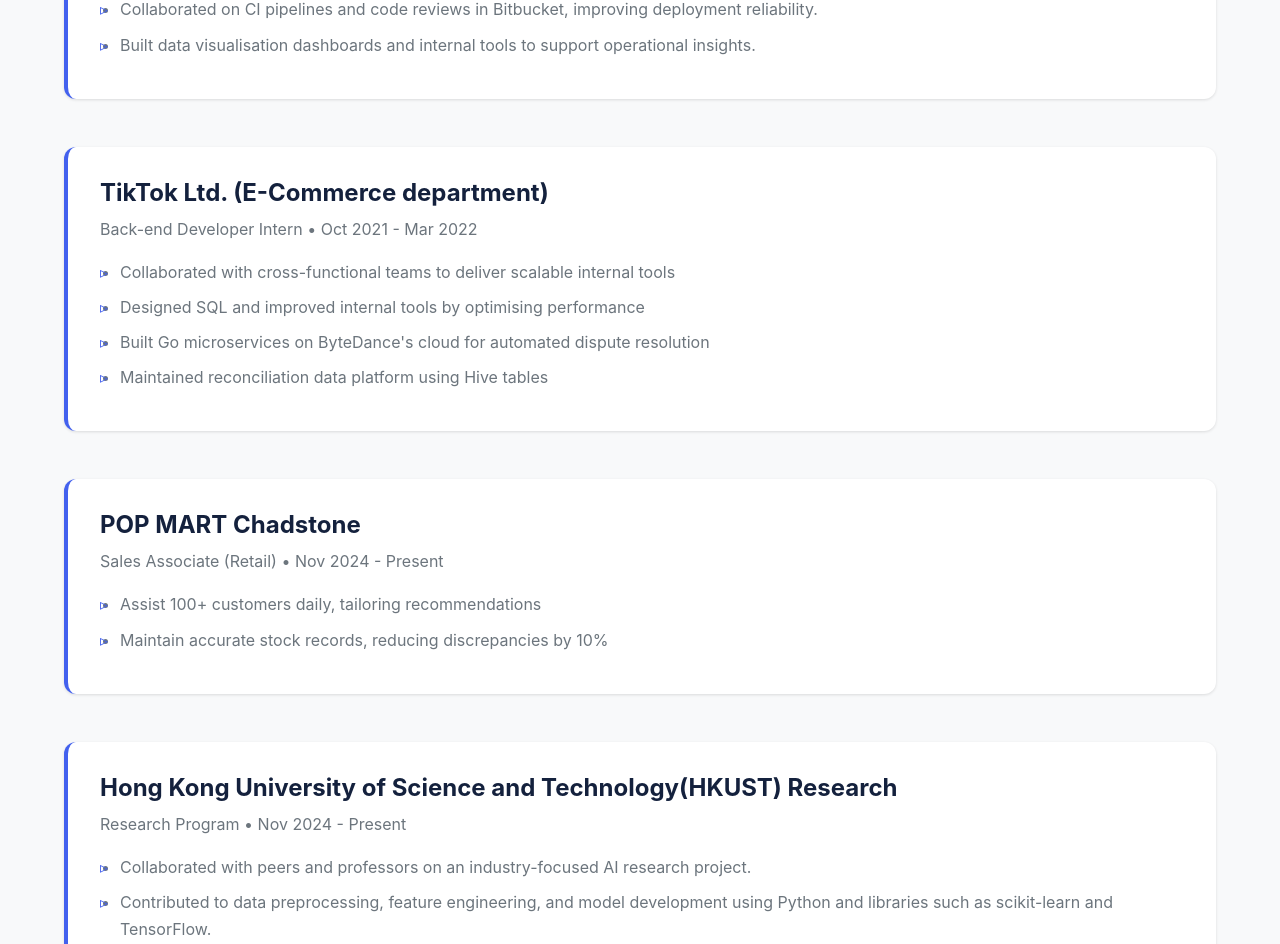
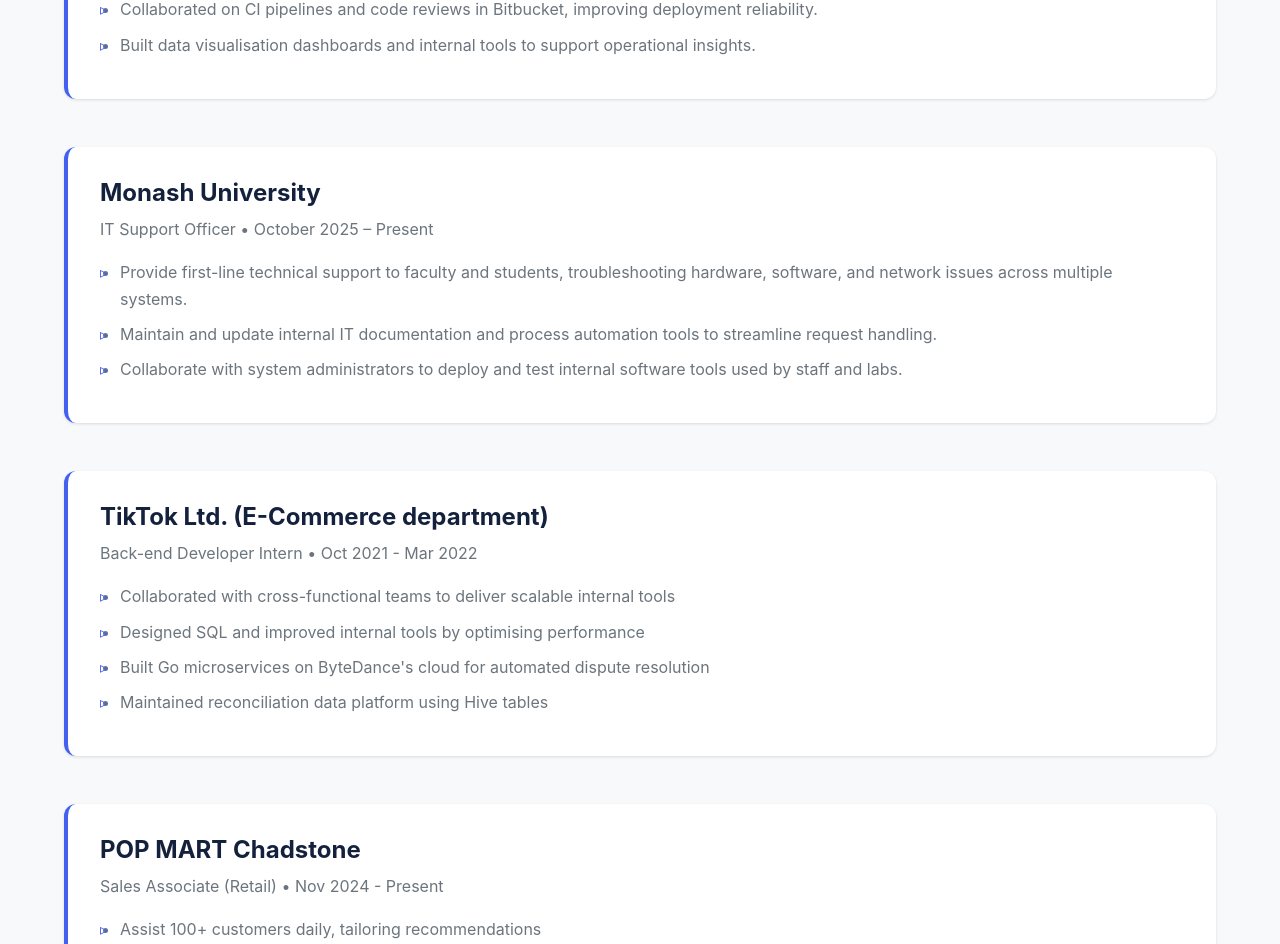
Before and after one commit to hlin0023/huiying-lin-portfolio, a React (Create React App) app: page / in a window 1280 px wide. Shown: the part 2571-3515 px from the top of the page. Built offline with nearby package versions, Linux system fonts and the light colour scheme.

Commit message:
adding Monash Uni IT support

```diff
--- a/src/components/Experience.jsx
+++ b/src/components/Experience.jsx
@@ -15,6 +15,16 @@
           <li>Designed and maintained backend features and APIs for a production web app (Next.js, Supabase, Sanity CMS).</li>
           <li>Collaborated on CI pipelines and code reviews in Bitbucket, improving deployment reliability.</li>
           <li>Built data visualisation dashboards and internal tools to support operational insights.</li>
+        </ul>
+      </div>
+
+      <div className="job">
+        <h3>Monash University  </h3>
+        <p className="job-title"> IT Support Officer • October 2025 – Present </p>
+        <ul>
+          <li>Provide first-line technical support to faculty and students, troubleshooting hardware, software, and network issues across multiple systems.</li>
+          <li>Maintain and update internal IT documentation and process automation tools to streamline request handling.</li>
+          <li>Collaborate with system administrators to deploy and test internal software tools used by staff and labs.</li>
         </ul>
       </div>
 
```
